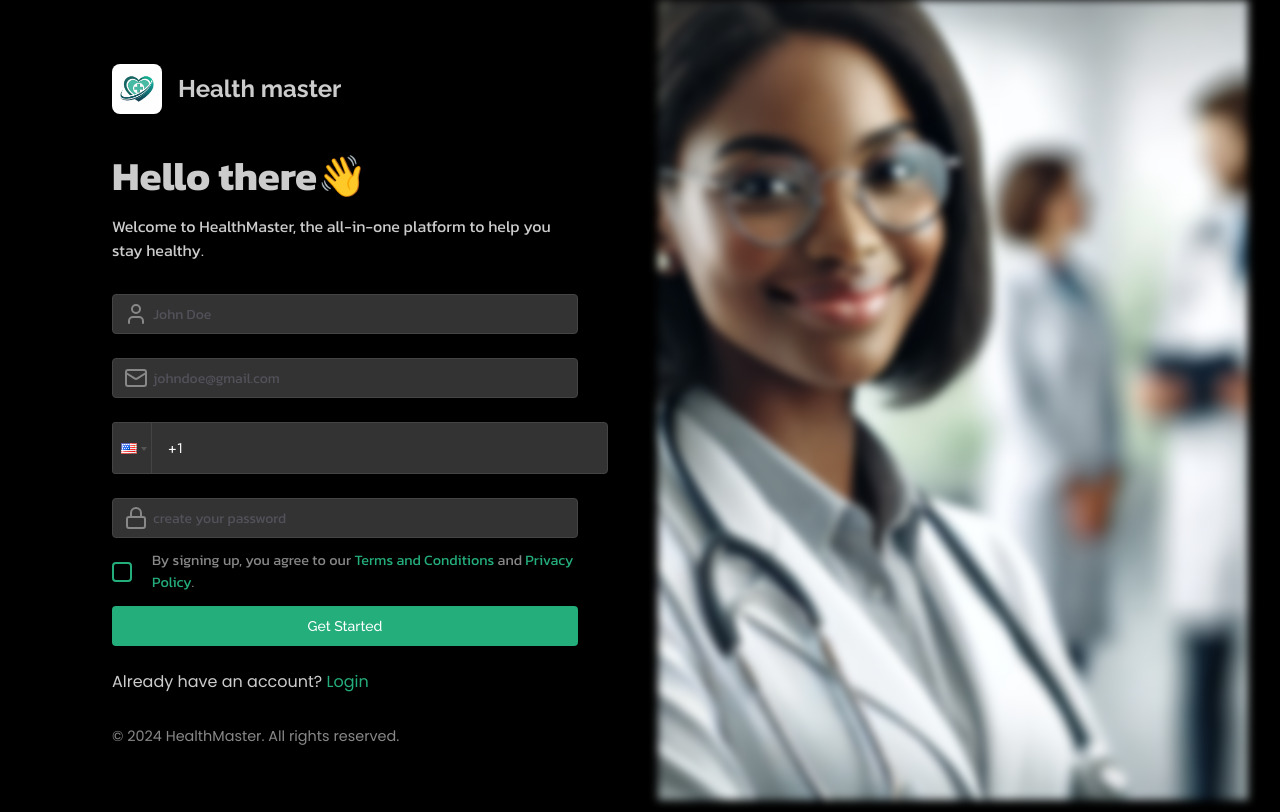
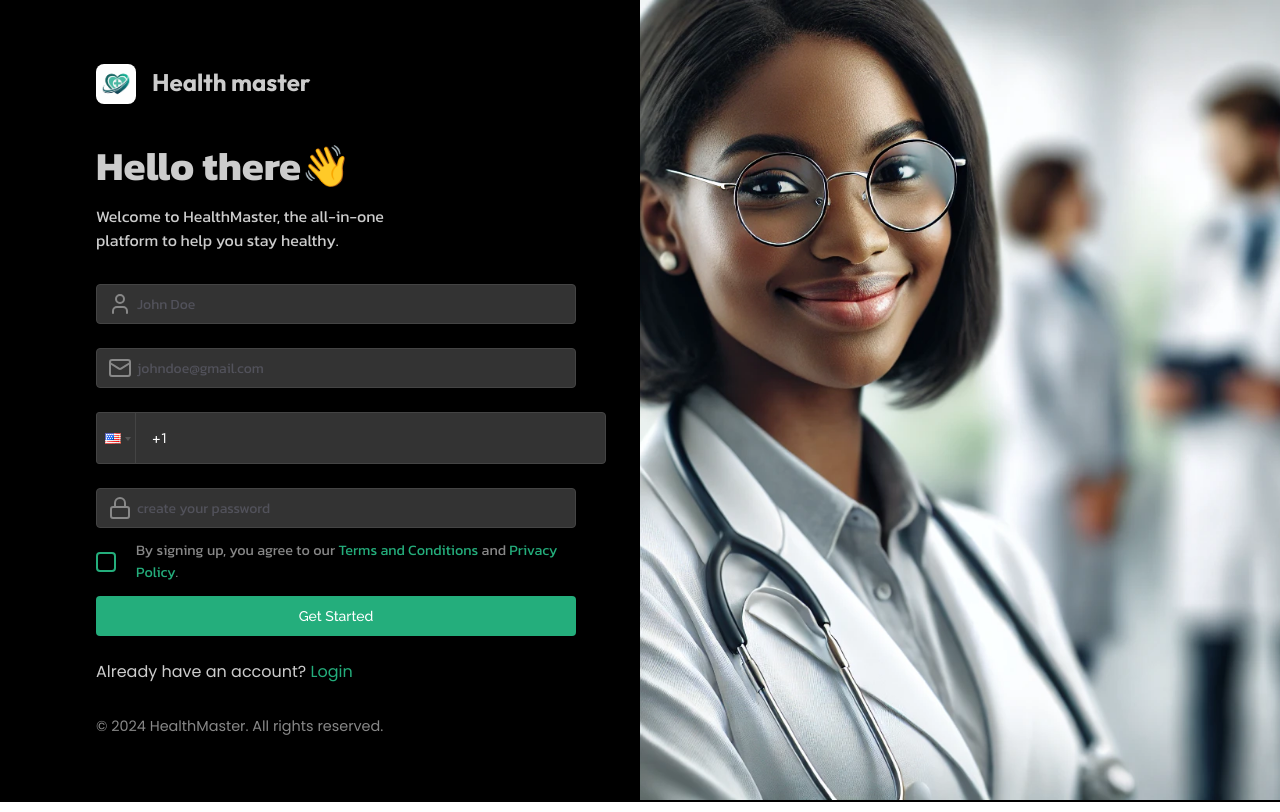
Before and after one commit to CHEGEBB/healthmasterv2, a Next.js app: page / in a window 1280 px wide. Built offline with nearby package versions, Linux system fonts and the light colour scheme.

Commit message:
refactor: Update login and home page forms for better structure and styling

```diff
--- a/app/login/page.jsx
+++ b/app/login/page.jsx
@@ -11,18 +11,16 @@ export default function Login() {
 
   return (
     <div className="container">
-      <div className="items-start justify-start mx-4 form-container">
-        <div className="flex-row form-logo">
+      <div className="form-container">
+        <div className="form-logo">
           <Image src="/assets/icons/new.jpg" alt="HealthMaster logo" width={100} height={100} />
-          <h2 className="items-center text-xl font-bold">Health master</h2>
+          <h2>Health master</h2>
         </div>
         <div className="form-title">
-          <h1 className="flex items-start">Welcome Back👋</h1>
-          <p>
-            Log in to your HealthMaster account to access your health dashboard.
-          </p>
+          <h1>Welcome Back👋</h1>
+          <p>Log in to your HealthMaster account to access your health dashboard.</p>
         </div>
-        <form className="flex-col">
+        <form onSubmit={(e) => e.preventDefault()}>
           <div className={`form-group ${focusedInput === 'email' ? 'focused' : ''}`}>
             <label htmlFor="email">Email</label>
             <div className="input-wrapper">
@@ -58,28 +56,22 @@ export default function Login() {
             </label>
             </div>
           <div className="form-group">
-            <Button type="submit" className="btn btn-primary">
-              Log In
-            </Button>
+            <Button type="submit">Log In</Button>
           </div>
         </form>
         <div className="form-group">
-          <p>
-            Have no account? <a href="/">Sign up</a>
-          </p>
+          <p>Have no account? <a href="/">Sign up</a></p>
         </div>
         <div className="form-group">
-        <p className="text-sm text-center text-[#878787]">
+          <p className="text-sm">
             Forgot your password? <a href="/forgot-password">Reset it</a>
           </p>
         </div>
         <div className="form-group">
-          <p className="text-[#24AE7C] copyright">
-            © 2024 HealthMaster. All rights reserved.
-          </p>
+          <p>© 2024 HealthMaster. All rights reserved.</p>
         </div>
       </div>
-      <div className="container-image blur-sm">
+      <div className="container-image">
         <Image src="/assets/images/back1.webp" width={1000} height={1000} alt="Background" />
       </div>
     </div>
--- a/app/page.jsx
+++ b/app/page.jsx
@@ -23,18 +23,16 @@ export default function Home() {
 
   return (
     <div className="container">
-      <div className="items-start justify-start mx-4 form-container ">
-        <div className="flex-row form-logo">
+      <div className="form-container">
+        <div className="form-logo">
           <Image src="/assets/icons/new.jpg" alt="HealthMaster logo" width={100} height={100} />
-          <h2 className="items-center text-xl font-bold">Health master</h2>
+          <h2>Health master</h2>
         </div>
         <div className="form-title">
-          <h1 className="flex items-start">Hello there👋</h1>
-          <p>
-            Welcome to HealthMaster, the all-in-one platform to help you stay healthy.
-          </p>
+          <h1>Hello there👋</h1>
+          <p>Welcome to HealthMaster, the all-in-one platform to help you stay healthy.</p>
         </div>
-        <form className="flex-col" onSubmit={handleSubmit}>
+        <form onSubmit={handleSubmit}>
           <div className={`form-group ${focusedInput === 'name' ? 'focused' : ''}`}>
             <label htmlFor="name">Full Name</label>
             <div className="input-wrapper">
@@ -112,20 +110,14 @@ export default function Home() {
             </label>
             </div>
           <div className="form-group">
-            <Button type="submit" className="btn btn-primary">
-              Get Started
-            </Button>
+            <Button type="submit">Get Started</Button>
           </div>
         </form>
         <div className="form-group">
-          <p>
-            Already have an account? <a href="/login">Login</a>
-          </p>
+          <p>Already have an account? <a href="/login">Login</a></p>
         </div>
         <div className="form-group">
-          <p className="text-[#24AE7C] copyright">
-            © 2024 HealthMaster. All rights reserved.
-          </p>
+          <p className="copyright">© 2024 HealthMaster. All rights reserved.</p>
         </div>
       </div>
       <div className="otp">
@@ -135,7 +127,7 @@ export default function Home() {
           phoneNumber={phone}
         />
       </div>
-      <div className="container-image blur-sm">
+      <div className="w-full container-image">
         <Image src="/assets/images/background-1.webp" width={1000} height={1000} alt="Background" />
       </div>
     </div>
--- a/sass/auth.scss
+++ b/sass/auth.scss
@@ -49,10 +49,15 @@ body{
   color: #ccc;
   min-height: 100vh;
   font-family: $font-raleway;
+  min-width: 100vw;
 
 
   @include for-tablet-landscape-up {
     flex-direction: row;
+  }
+  @include for-desktop-up{
+    flex-direction: row;
+    width: 100%;
   }
 
   .form-container {
@@ -70,12 +75,19 @@ body{
 
     .form-logo {
       display: flex;
-      align-items: center;
       margin-bottom: 2rem;
+      justify-content: flex-start;
+      align-items: left;
+
+      @include for-phone-only {
+        margin-left: -80px;
+
+      }
+
 
       img {
-        width: 50px;
-        height: 50px;
+        width: 40px;
+        height: 40px;
         border-radius: 8px;
       }
 
@@ -83,14 +95,17 @@ body{
         font-size: 1.5rem;
         font-weight: 700;
         margin-left: 1rem;
-        font-family: $font-raleway !important;
+        font-family: $font-outfit !important;
+        text-align: left !important;
 
       }
     }
 
     .form-title {
-      text-align: center;
+      text-align: left !important;
       margin-bottom: 2rem;
+      width: 320px !important;
+      border-radius: 8px;
 
       @include for-tablet-landscape-up {
         text-align: left;
@@ -114,6 +129,8 @@ body{
       p {
         margin-top: 0.5rem;
         font-family: $font-kanit !important;
+        text-align: left !important;
+
 
       }
     }
@@ -262,8 +279,15 @@ body{
       height: 100vh;
     }
     @include for-phone-only{
-      height: 250px;
+      width: 120vw;
+      height: 270px;
+      margin-left: -50px;
+    }@include for-desktop-up{
+      width: 50vw;
+      height: 100vh;
+      margin-right: -70px;
     }
+
 
     img {
       width: 100%;
```
Lines whose indentation alone changed are shown as unchanged.
